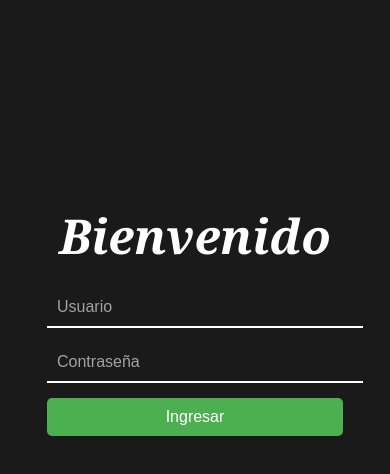
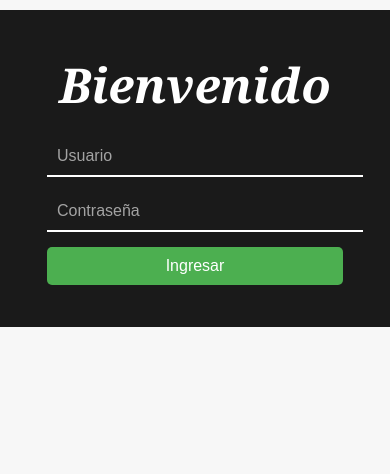
Before and after one commit to Eduard0PC/AppRestaurante, a website: page public/html/index.html in a window 390 px wide. Shown: the part 366-840 px from the top of the page. Drawn offline with Linux system fonts and the light colour scheme.

Commit message:
Login mobile view is working 50%

```diff
--- a/public/css/styles.css
+++ b/public/css/styles.css
@@ -3,7 +3,7 @@ body {
     font-family: Arial, sans-serif;
     display: flex;
     height: 100vh;
-    background-color: #1a1a1a;
+    background-color: #f7f7f7;
 }
 
 .container {
@@ -102,7 +102,6 @@ body {
         flex-direction: column;
         width: 100%;
         height: auto;
-        justify-content: space-between;
     }
     .up {
         order: 1;
```
